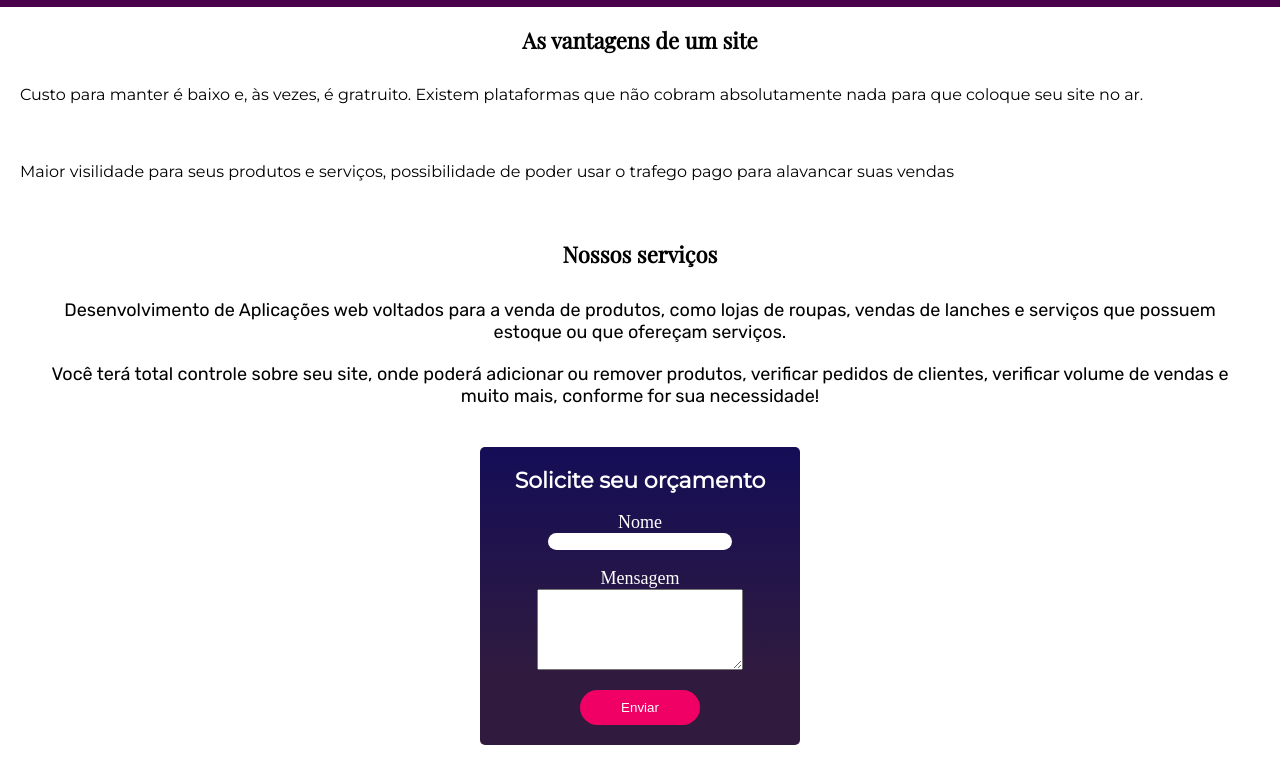
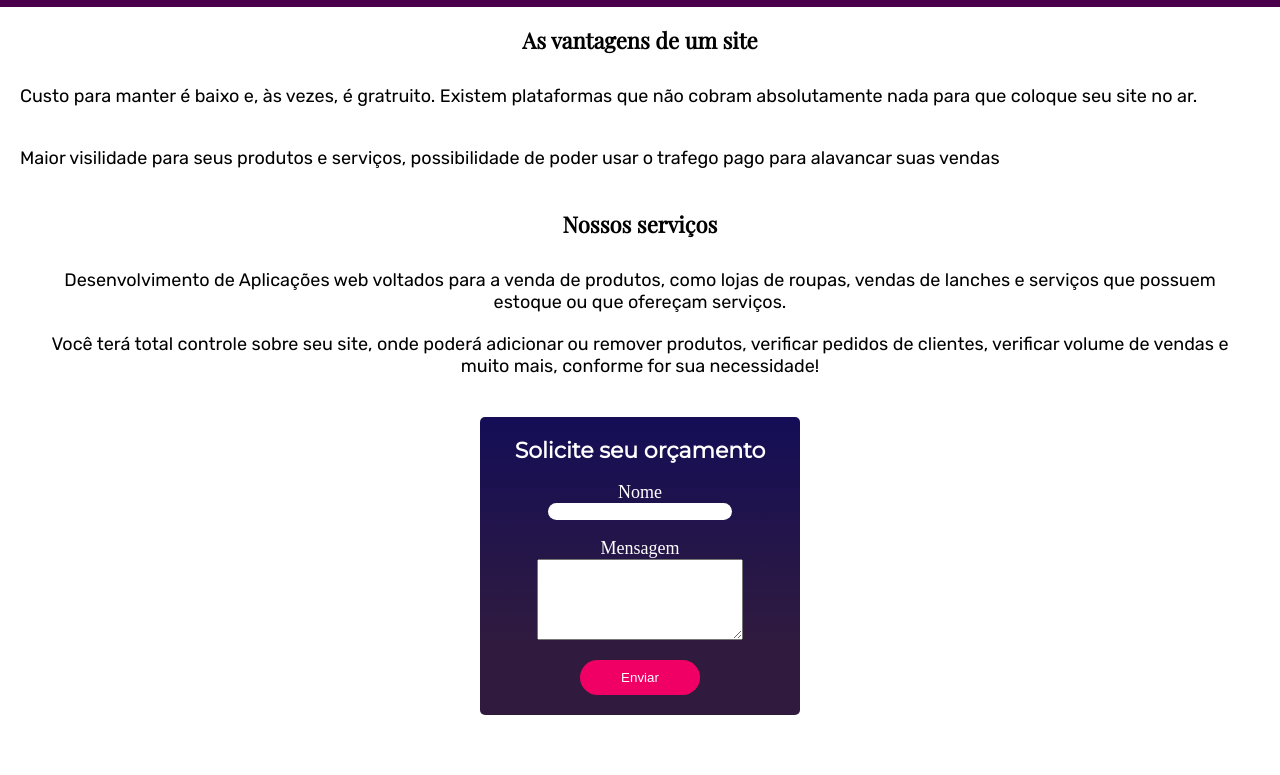
Before and after one commit to Joaovcitor/SitePessoal, a plain HTML site: page index.html in a window 1280 px wide. Shown: the part 1056-1831 px from the top of the page. After the commit the page ends 1801 px from the top, so only its background shows below. Drawn offline with nearby package versions, Linux system fonts and the light colour scheme.

Commit message:
mudanças de espaçamento

```diff
--- a/index.html
+++ b/index.html
@@ -53,7 +53,11 @@
           class="coluna-projeto-row"
           target="_blank"
         >
-          <img class="img-projeto" src="/imagens/projeto_disk_agua.jpg" alt="" />
+          <img
+            class="img-projeto"
+            src="/imagens/projeto_disk_agua.jpg"
+            alt=""
+          />
         </a>
         <!-- <p class="texto-projeto">ESTUDO DE CASO</p> -->
         <h1 class="nome_projeto">Site de Venda de água</h1>
@@ -62,16 +66,14 @@
     <br />
     <section class="vantagens">
       <h2>As vantagens de um site</h2>
-      <p class="descricao_vatagens">
+      <p class="xp">
         Custo para manter é baixo e, às vezes, é gratruito. Existem plataformas
         que não cobram absolutamente nada para que coloque seu site no ar.
       </p>
-      <br />
-      <p class="descricao_vatagens">
+      <p class="xp">
         Maior visilidade para seus produtos e serviços, possibilidade de poder
         usar o trafego pago para alavancar suas vendas
       </p>
-      <br />
     </section>
 
     <section class="servicos">
@@ -94,10 +96,10 @@
     <section>
       <form id="formulario-contato" action="">
         <h3 class="contato">Solicite seu orçamento</h3>
-        <br>
+        <br />
         <p class="nome">Nome</p>
         <input id="nome" type="text" />
-        <br>
+        <br />
         <p class="nome">Mensagem</p>
         <textarea name="" id="msg" cols="30" rows="5"></textarea>
         <button class="enviamsg">Enviar</button>
```
